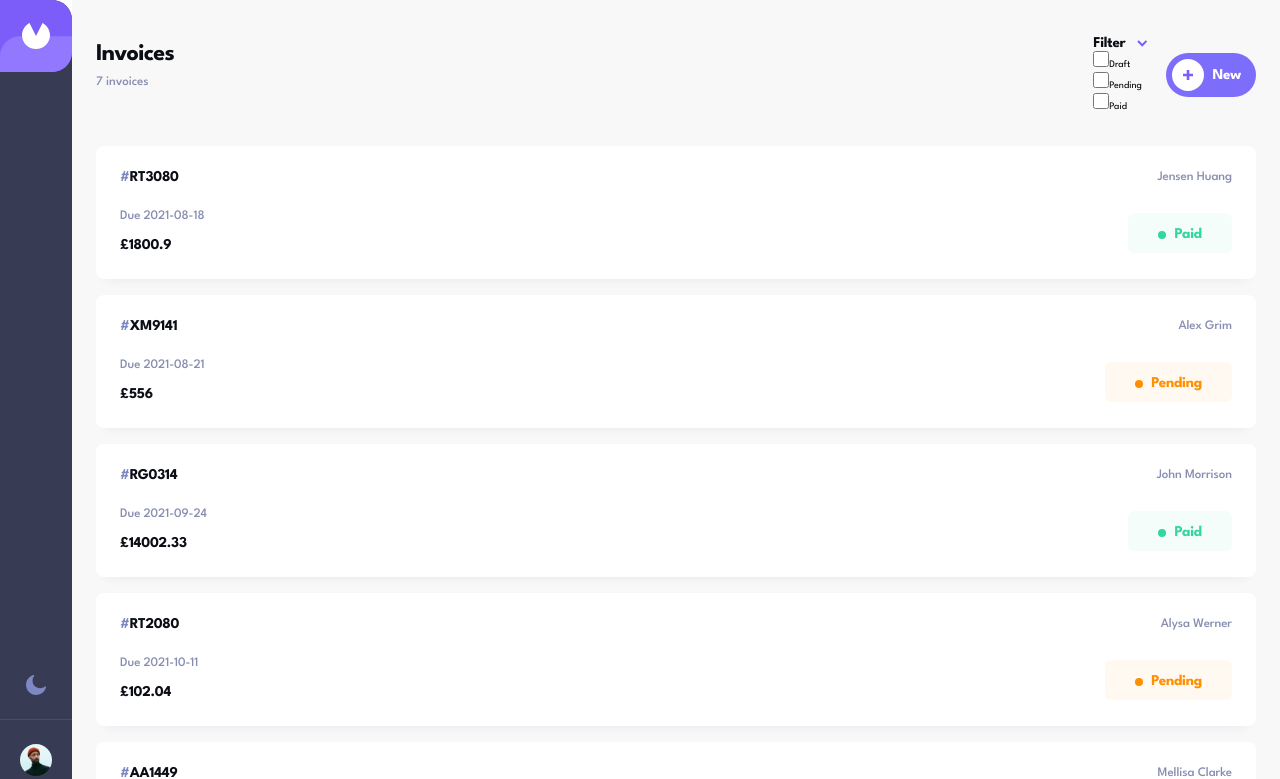
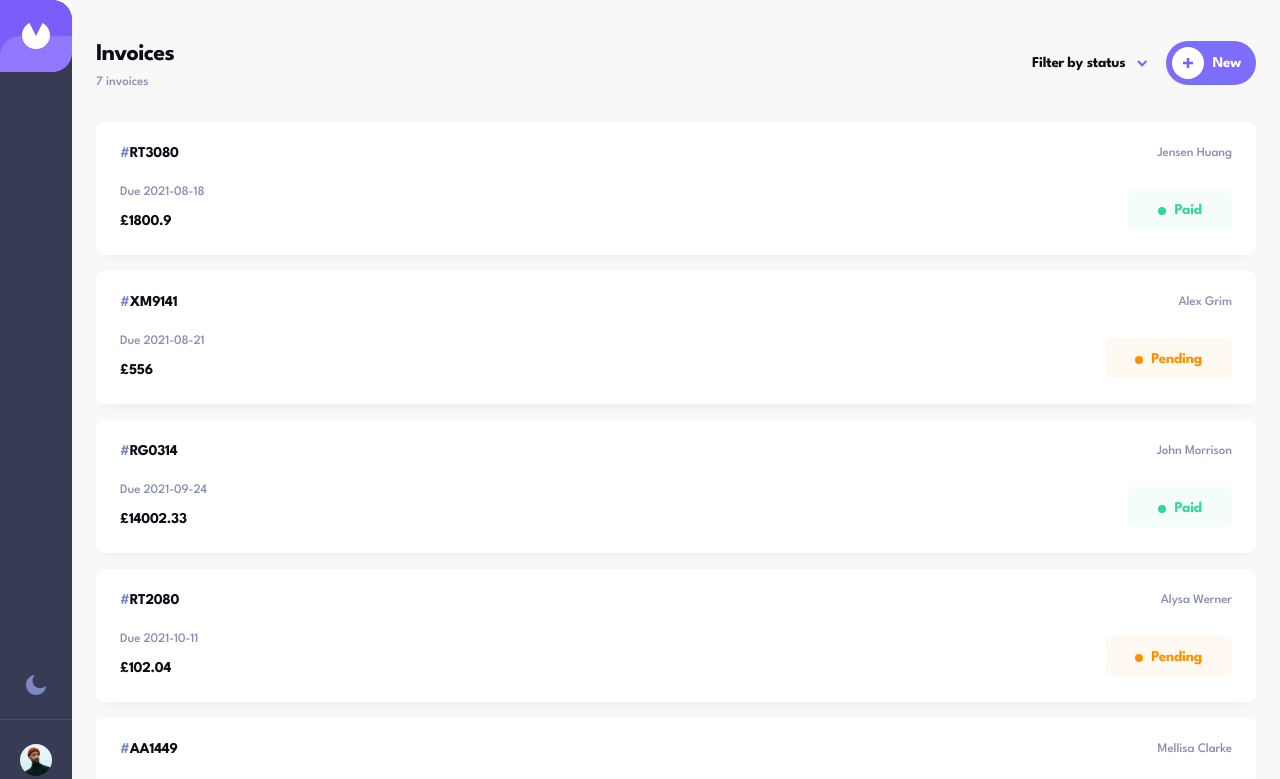
Before and after one commit to Bletfen/Invoice-App, a React (Vite) app: page / in a window 1280 px wide. Shown: the top 779 px of the page. Built offline with nearby package versions, Linux system fonts and the light colour scheme.

Commit message:
styling for filter popup

```diff
--- a/src/components/Filter.tsx
+++ b/src/components/Filter.tsx
@@ -1,3 +1,5 @@
+import { useState } from "react";
+
 export default function ({
   filter,
   setFilter,
@@ -6,6 +8,7 @@ export default function ({
   setFilter: React.Dispatch<React.SetStateAction<IFilter>>;
 }) {
   const filterWords = ["Draft", "Pending", "Paid"];
+  const [showFilter, setShowFilter] = useState<boolean>(false);
   return (
     <div
       className="flex justify-between
@@ -27,19 +30,20 @@ export default function ({
       </div>
       <div
         className="flex items-center
-        gap-[1.9rem]"
+        gap-[1.9rem] relative"
       >
-        <div>
         <div
           className="flex gap-[1.2rem]
             items-center cursor-pointer"
+          onClick={() => setShowFilter((prev) => !prev)}
         >
-            <span
+          <p
             className="text-[1.5rem] font-bold tracking-[-0.25px]
-            leading-[1.5rem] text-invoiceHeaderText-light"
+              leading-[1.5rem] text-invoiceHeaderText-light
+              flex gap-[0.3rem]"
           >
-              Filter
-            </span>
+            Filter <span className="hidden xl:block">by status</span>
+          </p>
           <svg
             width="10"
             height="7"
@@ -47,19 +51,47 @@ export default function ({
             fill="none"
             xmlns="http://www.w3.org/2000/svg"
           >
+            {!showFilter ? (
               <path
                 d="M1 1L5.2279 5.2279L9.4558 1"
                 stroke="#7C5DFA"
                 stroke-width="2"
               />
+            ) : (
+              <path
+                d="M1 6.22754L5.2279 1.99964L9.4558 6.22754"
+                stroke="#7C5DFA"
+                stroke-width="2"
+              />
+            )}
           </svg>
         </div>
+        {showFilter ? (
+          <div
+            className="absolute
+              py-[2.4rem] pl-[2.4rem] pr-[8.8rem]
+              bg-white top-20 -left-10 rounded-[0.8rem]
+              shadow-[0_10px_20px_0_rgba(72,84,159,0.25)]
+              flex flex-col gap-[1.5rem]
+              "
+          >
             {filterWords.map((item) => (
-            <div key={item} className="cursor-pointer">
+              <div
+                key={item}
+                className="
+                flex gap-[1.3rem] items-center
+                text-invoiceHeaderText-light
+                text-[1.5rem] font-bold leading-[1.5rem]
+                tracking-[-0.25px]"
+              >
                 <input
                   type="checkbox"
-                id={`"checkbox-${item}`}
-                className="w-[1.6rem] h-[1.6rem] bg-[#dfe3fa] rounded-[0.2rem]"
+                  id={`checkbox-${item}`}
+                  className="w-[1.6rem] h-[1.6rem]
+    bg-[#dfe3fa] rounded-[0.2rem] cursor-pointer
+    border border-transparent outline-none
+    hover:border-[#7c6dfa]
+    accent-[#7c5dfa]"
                   checked={!!filter[item as keyof IFilter]}
                   onChange={() =>
                     setFilter((prev) => ({
@@ -68,10 +100,13 @@ export default function ({
                     }))
                   }
                 />
-              <label htmlFor={`checkbox-${item}`}>{item}</label>
+                <label htmlFor={`checkbox-${item}`} className="cursor-pointer">
+                  {item}
+                </label>
               </div>
             ))}
           </div>
+        ) : null}
         <button
           className="flex
             py-[0.6rem] pl-[0.6rem] pr-[1.5rem]
--- a/src/pages/Invoices.tsx
+++ b/src/pages/Invoices.tsx
@@ -17,7 +17,6 @@ export default function Invoices() {
       (filter.Paid && item.status.toLowerCase() === "paid")
     );
   });
-  console.log(data);
   return (
     <div>
       <Filter filter={filter} setFilter={setFilter} />
```
Lines whose indentation alone changed are shown as unchanged.
